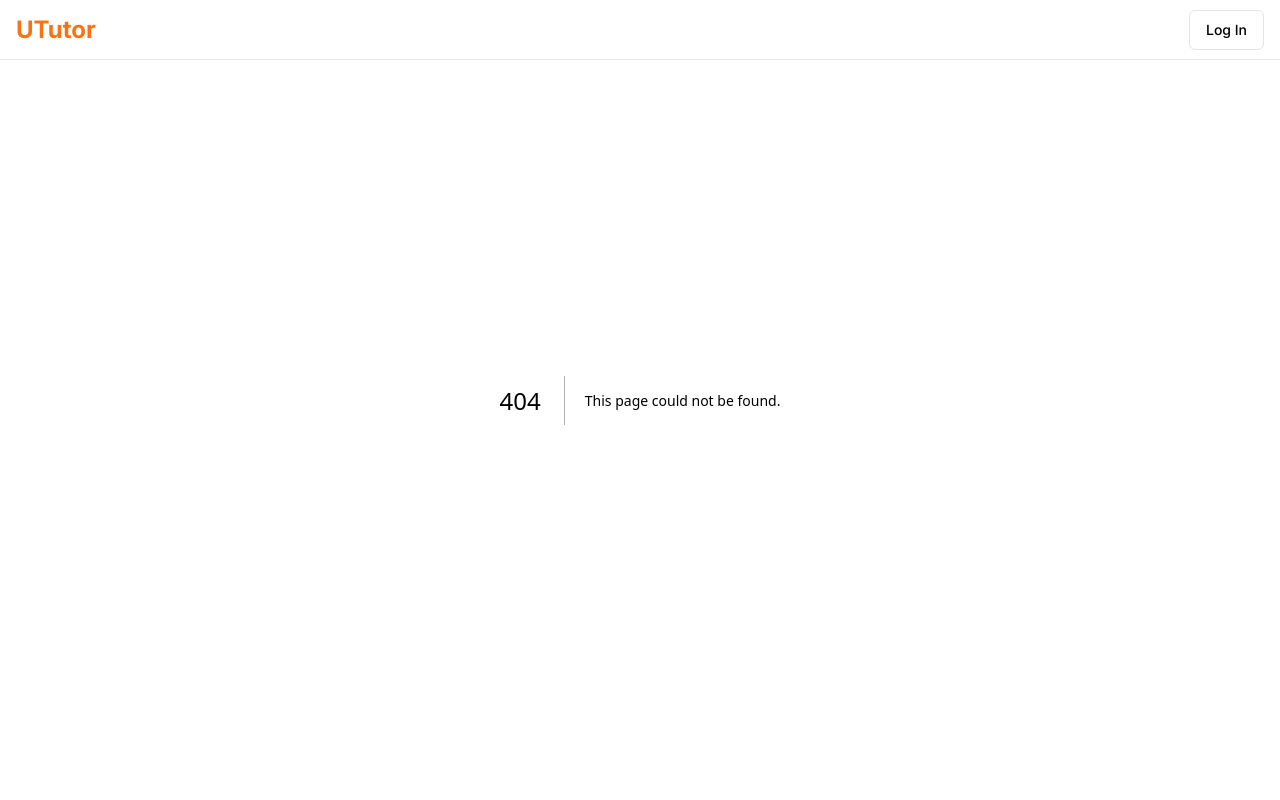
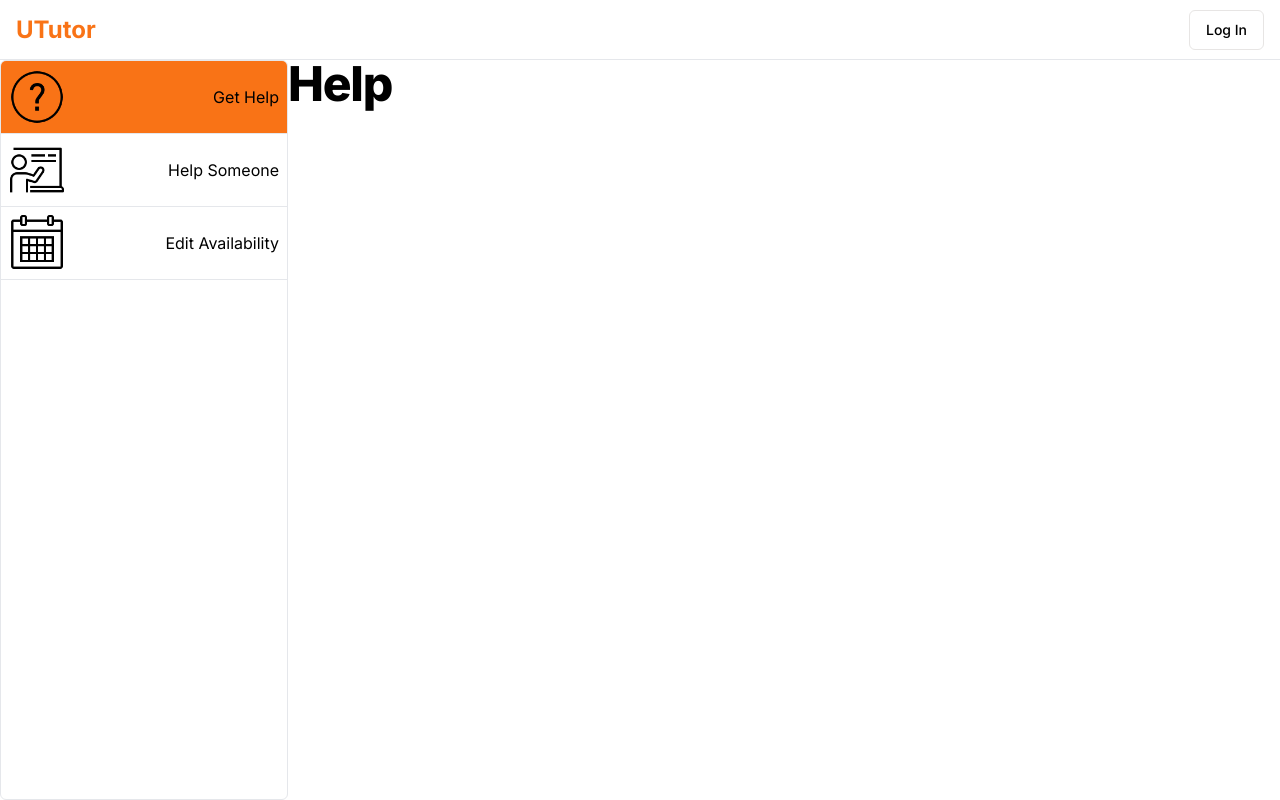
Before and after one commit to joselozano2003/SENG-401-Project, a Next.js app in the folder front/: page /feed/help in a window 1280 px wide. Before the commit this address had no page. Built offline with nearby package versions, Linux system fonts and the light colour scheme.

Commit message:
Feed highlighting

```diff
--- /dev/null
+++ b/front/app/feed/availability/page.tsx
@@ -0,0 +1,7 @@
+export default async function Availability() {
+    return (
+        <div>
+            <h1 className="scroll-m-20 text-4xl font-extrabold tracking-tight lg:text-5xl">Availability</h1>
+        </div>
+    )
+}
--- a/front/app/feed/components/SideArea.tsx
+++ b/front/app/feed/components/SideArea.tsx
@@ -2,33 +2,46 @@
 
 import { ScrollArea } from "@radix-ui/react-scroll-area";
 import { Separator } from "@radix-ui/react-separator";
-import { StaticImageData } from "next/image";
 
-import Calendar from "@/public/icons/calendar/calendar-50.png";
-import Help from "@/public/icons/help/help-50.png";
-import Teach from "@/public/icons/teach/teach-50.png";
+import Calendar from "@/public/icons/calendar/calendar-100.png";
+import Help from "@/public/icons/help/help-100.png";
+import Teach from "@/public/icons/teach/teach-100.png";
 import Image from "next/image";
+
+import { usePathname } from "next/navigation";
+import Link from "next/link";
 
 
 export default function SideArea() {
+
+    const pathname = usePathname();
+
+    console.log(pathname);
+
     return (
         <ScrollArea className="h-[calc(100vh-60px)]  overflow-scroll w-[18rem] rounded-md border">
-            <div className="p-4">
-                <div className="flex items-center justify-around [&>*]:mx-3">
-                    <Image src={Help} alt="help" />
-                    <span>Get Help</span>
-                </div>
-                <Separator className="my-2 border-spacing-1 border-b border-gray-200" />
-                <div className="flex items-center justify-around [&>*]:mx-3">
-                    <Image src={Teach} alt="help" />
-                    <span>Help Someone</span>
-                </div>
-                <Separator className="my-2 border-spacing-1 border-b border-gray-200" />
-                <div className="flex items-center justify-around [&>*]:mx-3">
-                    <Image src={Calendar} alt="help" />
-                    <span>Edit Availability</span>
-                </div>
-                <Separator className="my-2 border-spacing-1 border-b border-gray-200" />
+            <div className="">
+                <Link href={"/feed/help"}>
+                    <div className={pathname === "/feed/help" ? "flex items-center justify-between p-2 bg-primary" : "flex items-center justify-between p-2"}>
+                        <Image src={Help} alt="help" className="w-14"/>
+                        <p className="leading-7">Get Help</p>
+                    </div>
+                </Link>
+                <Separator className="border-spacing-1 border-b border-gray-200" />
+                <Link href={"/feed/teach"}>
+                <div className={pathname === "/feed/teach" ? "flex items-center justify-between p-2 bg-primary" : "flex items-center justify-between p-2"}>
+                        <Image src={Teach} alt="teach" className="w-14" />
+                        <p className="leading-7">Help Someone</p>
+                    </div>
+                </Link>
+                <Separator className="border-spacing-1 border-b border-gray-200" />
+                <Link href={"/feed/availability"}>
+                <div className={pathname === "/feed/availability" ? "flex items-center justify-between p-2 bg-primary" : "flex items-center justify-between p-2"}>
+                        <Image src={Calendar} alt="calendar" className="w-14" />
+                        <p className="leading-7">Edit Availability</p>
+                    </div>
+                </Link>
+                <Separator className="border-spacing-1 border-b border-gray-200" />
             </div>
         </ScrollArea>
     )
--- /dev/null
+++ b/front/app/feed/help/page.tsx
@@ -0,0 +1,7 @@
+export default async function Help() {
+    return (
+        <div>
+            <h1 className="scroll-m-20 text-4xl font-extrabold tracking-tight lg:text-5xl">Help</h1>
+        </div>
+    )
+}
--- a/front/app/feed/layout.tsx
+++ b/front/app/feed/layout.tsx
@@ -1,5 +1,7 @@
 import type { Metadata } from "next";
 import { Inter } from "next/font/google";
+import SideArea from "./components/SideArea";
+
 
 const inter = Inter({ subsets: ["latin"] });
 
@@ -9,12 +11,15 @@ export const metadata: Metadata = {
 };
 
 export default function RootLayout({
-  children,
-}: Readonly<{
+    children, }: Readonly<{
         children: React.ReactNode;
     }>) {
+
     return (
-    <div lang="en">
+        <div lang="en" className="pt-[60px] flex w-full">
+            <aside>
+                <SideArea />
+            </aside>
             {children}
         </div>
     );
--- a/front/app/feed/page.tsx
+++ b/front/app/feed/page.tsx
@@ -13,9 +13,6 @@ import Image from "next/image";
 export default async function Feed() {
     return (
         <div className="pt-[60px] flex w-full">
-            <aside>
-                <SideArea />
-            </aside>
             <div className="flex justify-center w-full">
                 <h1 className="scroll-m-20 text-4xl font-extrabold tracking-tight lg:text-5xl">Hello</h1>
             </div>
--- /dev/null
+++ b/front/app/feed/teach/page.tsx
@@ -0,0 +1,7 @@
+export default async function Teach() {
+    return (
+        <div>
+            <h1 className="scroll-m-20 text-4xl font-extrabold tracking-tight lg:text-5xl">Teach</h1>
+        </div>
+    )
+}
--- a/front/components/home/Hero.tsx
+++ b/front/components/home/Hero.tsx
@@ -4,8 +4,10 @@ import MovingText from "./MovingText";
 export default async function Hero() {
     return (
        <div className="flex flex-col justify-center items-center h-[100vh] [&>*]:m-1">
-            <h1 className="font-bold text-5xl">UTutor</h1>
-            <MovingText />
+            <h1 className="scroll-m-20 text-5xl font-extrabold tracking-tight lg:text-7xl">UTutor</h1>
+            <div className="flex flex-row">
+            <MovingText /> <p>a Tutor</p>
+            </div>
             <Button>Get Started</Button>
        </div>
     )
--- a/front/components/home/MovingText.tsx
+++ b/front/components/home/MovingText.tsx
@@ -6,9 +6,9 @@ export default function MovingText() {
     return (
         <TypeAnimation
                 sequence={[
-                    'Find a Tutor',
+                    'Find',
                     1500,
-                    'Become a Tutor',
+                    'Become',
                     1500,
                   ]}
                 speed={50}
--- a/front/components/home/WalkThrough.tsx
+++ b/front/components/home/WalkThrough.tsx
@@ -1,8 +1,8 @@
 export default async function WalkThrough() {
     return (
         <div className="h-[calc(100vh-60px)] bg-primary text-white p-5 flex flex-col justify-center items-center [&>*]:m-4">
-            <h1 className="font-bold text-4xl">Find Tutors to Achieve Your Potential</h1>
-            <h2 className="text-2xl font-medium">Or Help Other Achieve it!</h2>
+            <h1 className="scroll-m-20 text-4xl font-extrabold tracking-tight lg:text-5xl">Find Tutors to Achieve Your Potential</h1>
+            <h2 className="scroll-m-20 border-b pb-2 text-3xl font-semibold tracking-tight first:mt-0">Or Help Other Achieve it!</h2>
             {/* Add app images in the future */}
         </div>
     )
```
Lines whose indentation alone changed are shown as unchanged.
